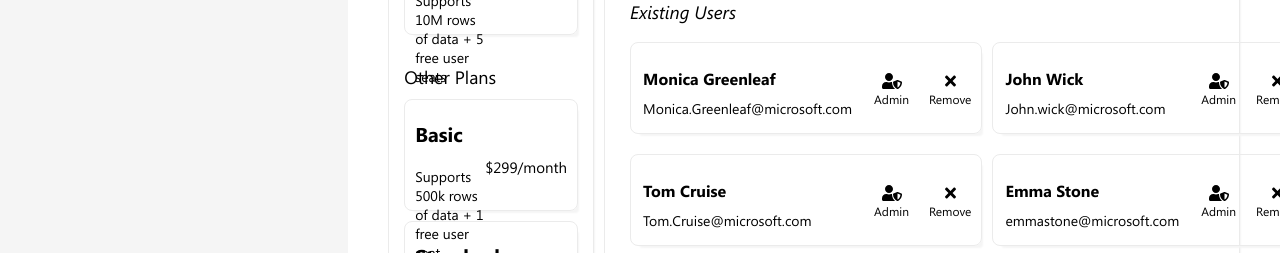
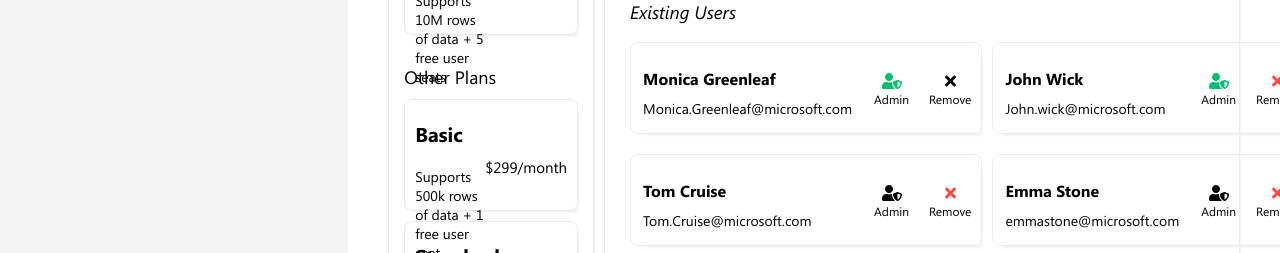
Before and after one commit to kennyle37/obviously, a React (Create React App) app: page / in a window 1280 px wide. Shown: the part 1109-1362 px from the top of the page. Built offline with nearby package versions, Linux system fonts and the light colour scheme.

Commit message:
completed for 1920

```diff
--- a/src/data/index.js
+++ b/src/data/index.js
@@ -16,7 +16,9 @@ class DataIndex extends Component {
   state = {
     hasFile: false,
     name: '',
+    dbName: 'MySQL',
   }
+
   handleUpload = files => {
     const name = files[0].name;
     const type = name.slice(name.length-4);
@@ -41,7 +43,15 @@ class DataIndex extends Component {
     }
   }
 
+  handleClick = val => {
+    this.setState({
+      dbName: val
+    })
+  }
+
   render() {
+    const { dbName } = this.state;
+
     return (
       <div className="data-container">
         <Nav />
@@ -63,8 +73,12 @@ class DataIndex extends Component {
           <p className="subtitle">In order to ensure Obviously AI has aces to your database, please whitelist our IP address <span className="highlight">104.198.187.43</span> on your database firewall.</p>
           <div className="data-selection">
             <div className="data-grid">
-              <Database icon={faDatabase} name="MySQL" />
-              <Database icon={faDatabase} name="PostgreSQL" />
+              <div onClick={() => this.handleClick('MySQL')}>
+                <Database handleClick={this.handleClick} icon={faDatabase} name="MySQL" current={dbName} />
+              </div>
+              <div onClick={() => this.handleClick('PostgreSQL')}>
+                <Database handleClick={this.handleClick} icon={faDatabase} name="PostgreSQL" current={dbName} />
+              </div>
             </div>
           </div>
           <div className="data-form">
--- a/src/index.css
+++ b/src/index.css
@@ -41,7 +41,8 @@
   --card-border: #EBEBEB;
   --white: #fff;
   --submit: #657FFF;
-  --highlight: #32CD32;
+  --highlight: #00BF6E;
+  --error: #FF4646;
   --FontHead: 'FontBold';
   --Font: 'Font';
   --FontBold: 'FontBold';
--- a/src/reusable/database.jsx
+++ b/src/reusable/database.jsx
@@ -1,9 +1,14 @@
-import React from 'react';
+import React, { Component } from 'react';
+import classNames from 'classnames';
+
 import { FontAwesomeIcon } from "@fortawesome/react-fontawesome";
 
-const Database = ({ icon, name }) => {
+class Database extends Component {
+  render() {
+    const { icon, name, current } = this.props;
+
     return (
-    <div className="database-container">
+      <div className={classNames({'database-container': true}, { 'activedb': current === name })}>
         <div className="database-graphics">
           <FontAwesomeIcon icon={icon} size="5x"/>
           <p className="database-name">{name}</p>
@@ -18,6 +23,7 @@ const Database = ({ icon, name }) => {
             margin-bottom: 20px;
             text-align: center;
             height: 200px;
+            cursor: pointer;
           }
           .database-graphics {
             top: 50%;
@@ -29,9 +35,13 @@ const Database = ({ icon, name }) => {
           .database-name {
             margin-top: 10px;
           }
+          .activedb {
+            background-color: var(--highlight);
+          }
         `}</style>
       </div>
     )
   }
+}
 
 export default Database;
--- a/src/reusable/existingUserCard.jsx
+++ b/src/reusable/existingUserCard.jsx
@@ -1,8 +1,9 @@
 import React from 'react';
+import classNames from 'classnames';
 import { faTimes, faUserShield } from "@fortawesome/free-solid-svg-icons";
 import { FontAwesomeIcon } from "@fortawesome/react-fontawesome";
 
-const ExistingUserCard = ({ title, content }) => {
+const ExistingUserCard = ({ title, content, privileged, remove }) => {
   return (
     <div className="existing-container">
       <div className="existing-info">
@@ -11,13 +12,13 @@ const ExistingUserCard = ({ title, content }) => {
       </div>
       <div className="existing-action">
         <div className="action-container">
-          <div className="icon">
+          <div className={classNames({'icon': true}, { 'privileged': privileged })}>
             <FontAwesomeIcon icon={faUserShield} />
         </div>
           <p className="action-item">Admin</p>
         </div>
         <div className="action-container">
-          <div className="icon">
+          <div className={classNames({'icon': true}, { 'remove': remove })}>
             <FontAwesomeIcon icon={faTimes} />
           </div>
           <p className="action-item">Remove</p>
@@ -57,6 +58,13 @@ const ExistingUserCard = ({ title, content }) => {
         }
         .icon {
           display: inline-block;
+          cursor: pointer;
+        }
+        .privileged {
+          color: var(--highlight)
+        }
+        .remove {
+          color: var(--error)
         }
       `}</style>
     </div>
--- a/src/settings/userSeats.jsx
+++ b/src/settings/userSeats.jsx
@@ -35,10 +35,10 @@ class UserSeats extends Component {
         <p className="subtitle">Existing Users</p>
         <div className="userSeats-offset">
           <div className="userSeats-existingUsers-container ">
-            <ExistingUserCard title="Monica Greenleaf" content="Monica.Greenleaf@microsoft.com"/>
-            <ExistingUserCard title="John Wick" content="John.wick@microsoft.com"/>
-            <ExistingUserCard title="Tom Cruise" content="Tom.Cruise@microsoft.com"/>
-            <ExistingUserCard title="Emma Stone" content="emmastone@microsoft.com"/>
+            <ExistingUserCard title="Monica Greenleaf" content="Monica.Greenleaf@microsoft.com" privileged/>
+            <ExistingUserCard title="John Wick" content="John.wick@microsoft.com" privileged remove/>
+            <ExistingUserCard title="Tom Cruise" content="Tom.Cruise@microsoft.com" remove/>
+            <ExistingUserCard title="Emma Stone" content="emmastone@microsoft.com" remove/>
           </div>
         </div>
 
--- a/src/sidenav/index.jsx
+++ b/src/sidenav/index.jsx
@@ -125,7 +125,6 @@ class SideNav extends Component {
         <style jsx>{`
         .sidenav-container {
           background-color: var(--side-nav);
-          width: 400px;
           padding: 40px;
           font-family: var(--FontLight);
           font-size: 18px;
```
Lines whose indentation alone changed are shown as unchanged.
